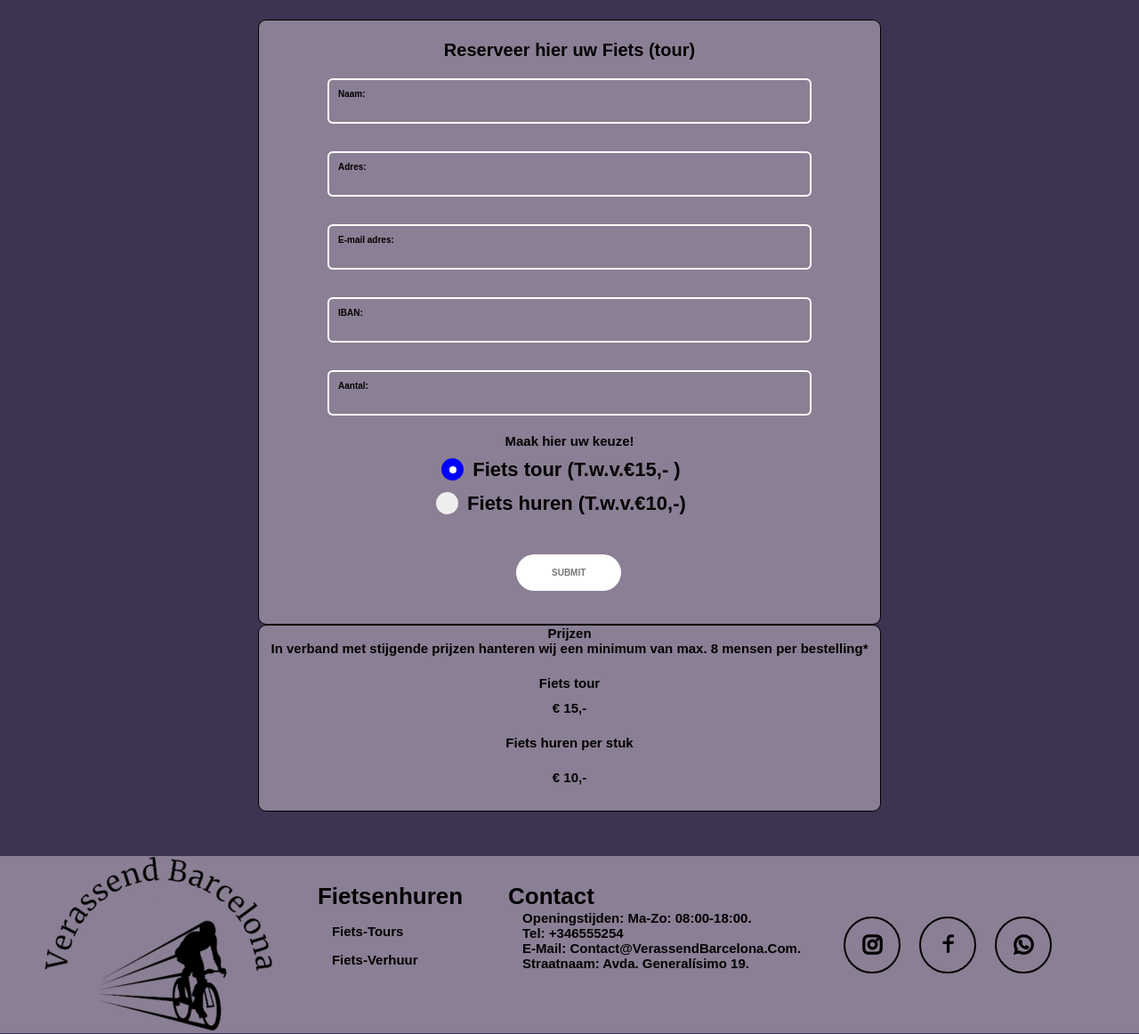
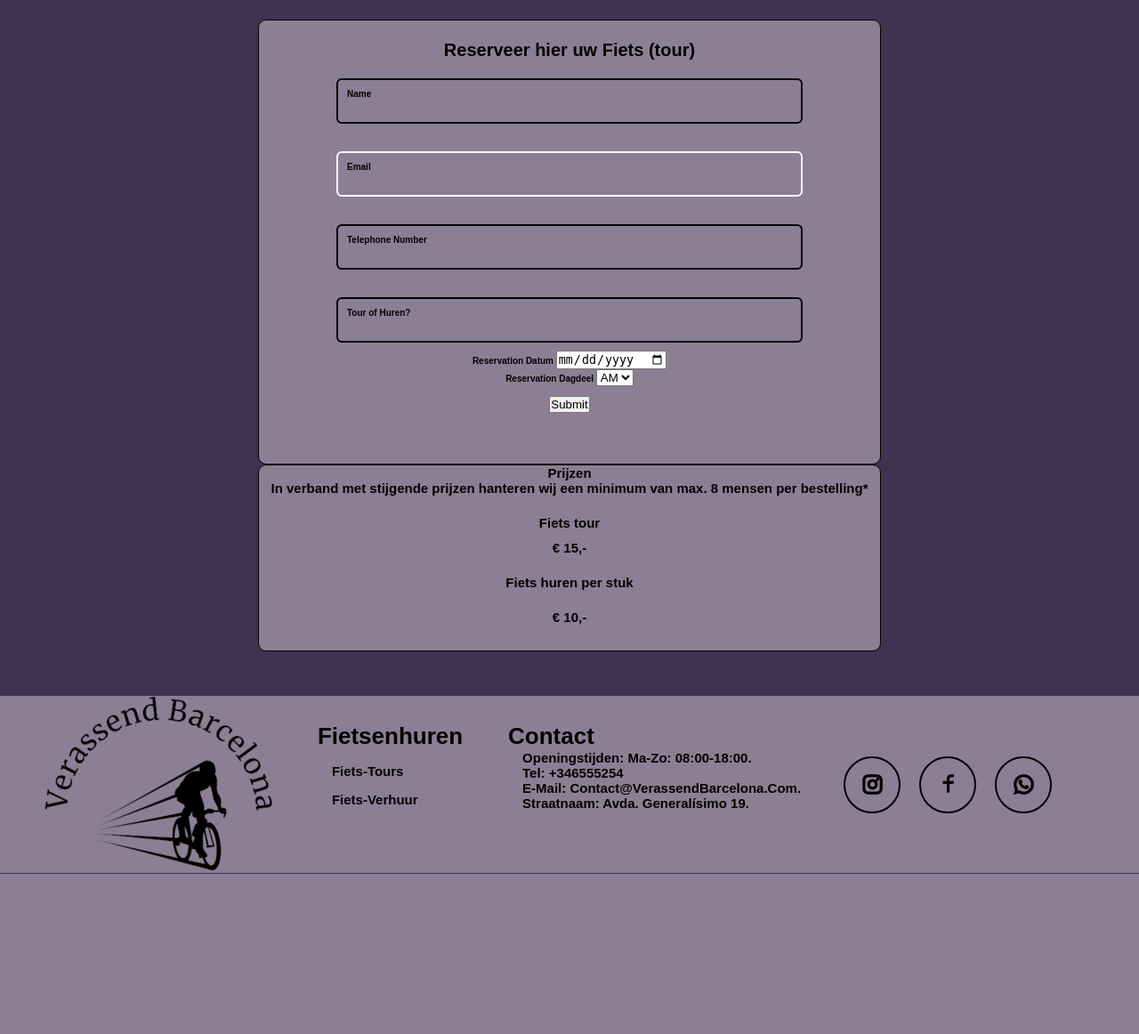
Before and after one commit to MohammedAli996/BP-Verassend-Barcelona, a PHP site: page /reservatie.php in a window 1280 px wide. Shown: the part 142-1304 px from the top of the page at 89% size. After the commit the page ends 1124 px from the top, so only its background shows below. Run offline with PHP 8.4, Linux system fonts and the light colour scheme.

Commit message:
Update reservatie.php

```diff
--- a/reservatie.php
+++ b/reservatie.php
@@ -11,10 +11,12 @@
     <link rel="stylesheet" href="./skin/color-1.css">
     <!-- Font icons pulled from remix icon CDN (Content delivery network) -->
     <link href="https://cdn.jsdelivr.net/npm/remixicon@2.5.0/fonts/remixicon.css" rel="stylesheet">
+
     <title>Verassend Barcelona</title>
     <?php
             require_once 'layout.php';
             $layout = new PageLayout();
+
         ?>
 </head>
 
@@ -42,7 +44,7 @@
         border-style: solid;
         text-align: center;
         width: 700px;
-        height: 680px;
+        height: 500px;
         flex-direction: column;
         background-color: var(--skin-color-nav-footer);
         align-items: center;
@@ -156,8 +158,8 @@
 
     .input {
 
-        display: grid;
-        width: 540px;
+        display: flex;
+        width: 520px;
         grid-template-columns: 120px 120px 120px;
         align-items: start;
         justify-content: space-between;
@@ -195,7 +197,7 @@
         outline-color: black;
     }
 
-    .submit {}
+
 
     body {
         font-family: sans-serif;
@@ -203,10 +205,11 @@
         font-weight: bold;
     }
 
-    .text-box {
+    .text-box [type="submit"]{
         margin-left: -120px;
         margin-top: 10px;
         z-index: 4;
+        cursor: pointer;
 
     }
 
@@ -221,10 +224,7 @@
         position: absolute;
     }
 
-    .btn:hover {
-        transform: translateY(-3px);
-        box-shadow: 0 10px 20px rgba(0, 0, 0, 0.2);
-    }
+
 
     .btn:active {
         transform: translateY(-1px);
@@ -280,6 +280,7 @@
     p {
         color: var(--text-black-900);
         font-size: 15px;
+
     }
     </style>
     </head>
@@ -293,43 +294,72 @@
             <h1>
                 Reserveer hier uw Fiets (tour)
                 <div class="inputbg">
+
             </h1><br><br>
+
             <div class="input-group">
-                <form action=" ">
-                    <div><input type="text" id="name" required class="input">
-                        <label for="name" class="input-label">Naam: </label>
-                    </div>
+            <?php
+          // (A) PROCESS RESERVATION
+          if (isset($_POST["date"])) {
+          require "2-reserve.php";
+         if ($_RSV->save(
+         $_POST["date"], $_POST["slot"], $_POST["name"],
+         $_POST["email"], $_POST["tel"], $_POST["notes"])) {
+         echo "<div class='ok'>Reservation saved.</div>";
+         } else { echo "<div class='err'>".$_RSV->error."</div>"; }
+     }
+     ?>
+
+
+
+
+   <form id="resForm" method="post" target="_self">
+    <div class="input-group">
+
+      <label for="res_name" class="input-label">Name</label>
+      <input type="text" required name="name" value=" " required class="input"/></div></div>
+
+     <div class="input-group2">
+      <label for="res_email" class="input-label">Email</label>
+      <input type="email" required name="email" value=" " required class="input"/></div>
+
+      <div class="input-group3">
+      <label for="res_tel" class="input-label">Telephone Number</label>
+      <input type="text" required name="tel" value=" " required class="input"/></div>
+
+      <div class="input-group4">
+      <label for="res_notes" class="input-label">Tour of Huren?</label>
+     <div> <input type="text" name="notes" value=" " required class="input"/></div>
+     <br>
+      <?php
+      // @TODO - MINIMUM DATE (TODAY)
+      // $mindate = date("Y-m-d", strtotime("+2 days"));
+      $mindate = date("Y-m-d");
+      ?>
+      <label>Reservation Datum</label>
+      <input type="date" required id="res_date" name="date"
+             min="<?=$mindate?>">
+             <br>
+
+      <label>Reservation Dagdeel</label>
+      <select name="slot">
+        <option value="AM">AM</option>
+        <option value="PM">PM</option>
+      </select><br>
+      <div class="btn">
+        <br>
+
+      <input type="submit" value="Submit"/>
+      </div>
+    </form>
+  </body>
+</html>
             </div>
-            <div class="input-group2">
-                <div> <input type="text" id="name" required class="input">
-                    <label for="name" class="input-label">Adres: </label>
-                </div>
-            </div>
+        <br>
 
-            <div class="input-group3">
-                <input type="text" id="name" required class="input">
-                <label for="name" class="input-label">E-mail adres: </label>
-            </div>
-            <div class="input-group4">
-                <input type="text" id="iban" required class="input">
-                <label for="iban" class="input-label">IBAN: </label>
-            </div>
-            <div class="input-group5">
-                <input type="text" id="aantal" required class="input">
-                <label for="aantal" class="input-label">Aantal: </label>
-            </div><br><br>
-            <h2> Maak hier uw keuze! </h2><br>
-            <label class="container1">Fiets tour (T.w.v.€15,- )
-                <input type="radio" checked="checked" name="radio">
-                <span class="checkmark"></span>
-            </label>
-            <label class="container1">Fiets huren (T.w.v.€10,-)
-                <input type="radio" name="radio">
-                <span class="checkmark"></span>
-            </label>
-            </form><br><br>
             <div class="text-box">
-                <a href="#" class="btn btn-white btn-animate">Submit</a>
+
+
             </div>
             </form>
         </div>
```
